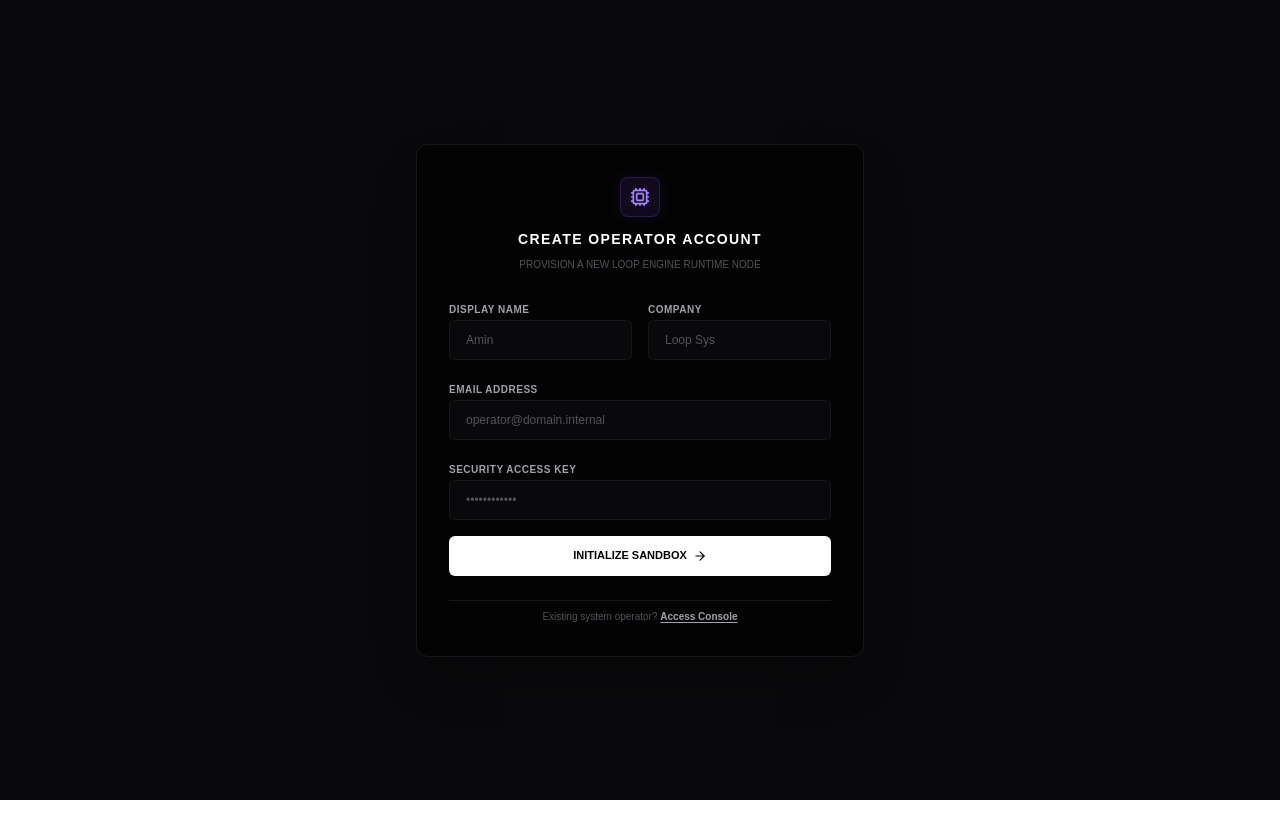
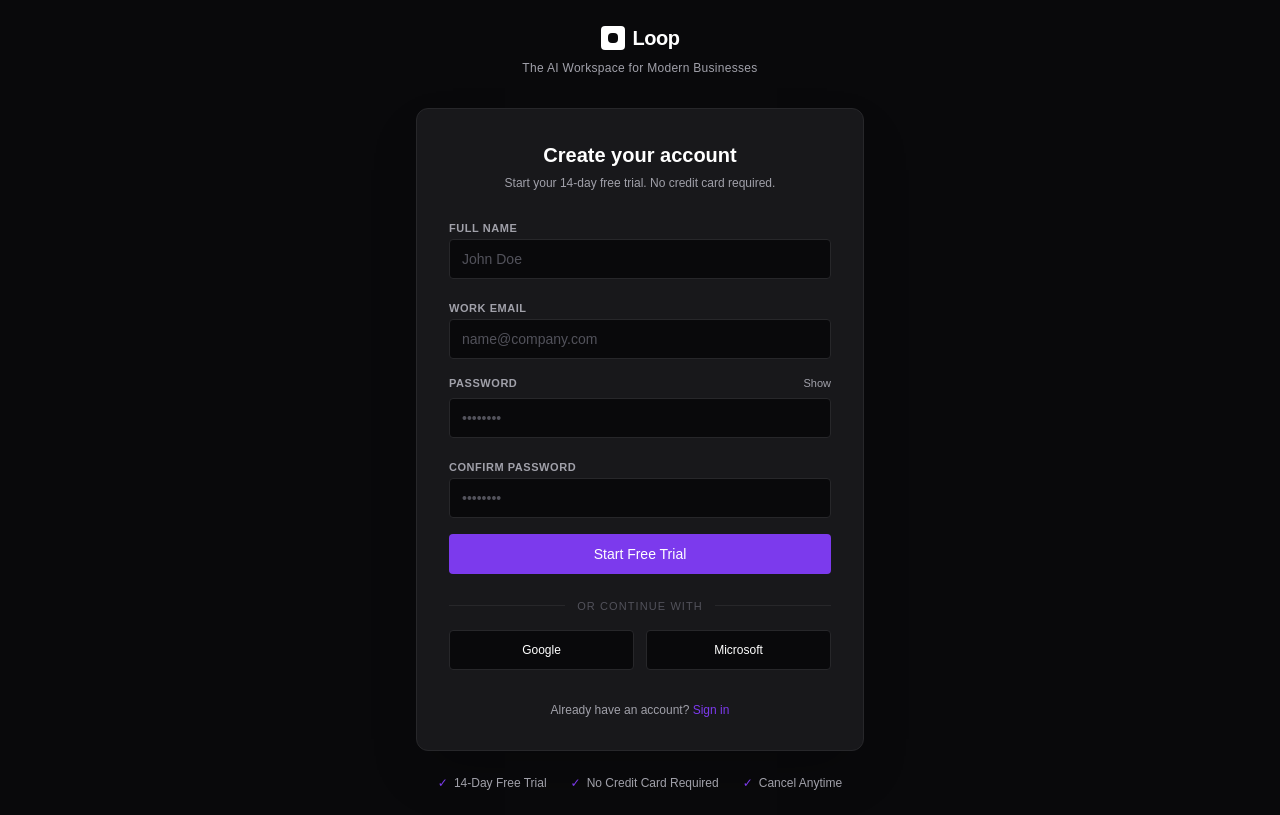
Before and after one commit to aminfxjamal-netizen/loopv1, a Next.js app: page /signup in a window 1280 px wide. Built offline with nearby package versions, Linux system fonts and the light colour scheme.

Commit message:
Design: Implement structured dark-mode enterprise account registration canvas framework for Loop

```diff
--- a/app/signup/page.tsx
+++ b/app/signup/page.tsx
@@ -1,175 +1,244 @@
 'use client';
 
-import { useState } from 'react';
+import { useState, useEffect } from 'react';
+import Link from 'next/link';
 import { useRouter } from 'next/navigation';
-import Link from 'next/link';
-import { supabase } from '@/lib/supabase';
-import { Cpu, ShieldAlert, ArrowRight, Loader2 } from 'lucide-react';
 
-export default function EnhancedSignupPage() {
+export default function LoopSignupPage() {
   const router = useRouter();
+
+  // Form Fields State
+  const [fullName, setFullName] = useState('');
   const [email, setEmail] = useState('');
   const [password, setPassword] = useState('');
-  const [displayName, setDisplayName] = useState('');
-  const [companyName, setCompanyName] = useState('');
-  const [statusLog, setStatusLog] = useState<string | null>(null);
-  const [loading, setLoading] = useState(false);
+  const [confirmPassword, setConfirmPassword] = useState('');
 
-  const handleRegisterPipeline = async (e: React.FormEvent) => {
+  // UI Utilities State
+  const [showPassword, setShowPassword] = useState(false);
+  const [isSubmitting, setIsSubmitting] = useState(false);
+  const [mounted, setMounted] = useState(false);
+  const [errorMessage, setErrorMessage] = useState('');
+
+  // Fade-in on page load trigger
+  useEffect(() => {
+    setMounted(true);
+  }, []);
+
+  // Password Strength Calculator
+  const getPasswordStrength = () => {
+    if (!password) return { label: '', color: 'bg-transparent', width: 'w-0' };
+    if (password.length < 6) return { label: 'Weak', color: 'bg-red-500', width: 'w-1/3' };
+    if (password.length < 10) return { label: 'Medium', color: 'bg-yellow-500', width: 'w-2/3' };
+    return { label: 'Strong', color: 'bg-[#7C3AED]', width: 'w-full' };
+  };
+
+  const strength = getPasswordStrength();
+
+  // Form Submission & Validation Logic
+  const handleSignupSubmit = async (e: React.FormEvent) => {
     e.preventDefault();
-    setLoading(true);
-    setStatusLog('Initializing authentication register packet...');
+    setErrorMessage('');
 
-    try {
-      // 1. Fire registration request to Supabase Auth Handler
-      const { data: authData, error: authError } = await supabase.auth.signUp({
-        email,
-        password,
-        options: {
-          emailRedirectTo: `${window.location.origin}/auth/callback`,
-        },
-      });
-
-      if (authError) throw authError;
-
-      if (authData?.user) {
-        setStatusLog('Auth record verified. Provisioning internal database container with metadata...');
-
-        // 2. Provision the custom user profile with ALL metadata fields
-        const { error: profileError } = await supabase
-          .from('user_profiles')
-          .insert([
-            {
-              user_id: authData.user.id,
-              display_name: displayName,
-              company_name: companyName,
-              plan_tier: 'free',
-              remaining_tokens: 1500000, // Allocating the 1.5M Evaluation Sandbox tokens
-              last_reset_date: new Date().toISOString(),
-            },
-          ]);
-
-        if (profileError) {
-          throw new Error(`Database instantiation failed: ${profileError.message}`);
+    if (!fullName || !email || !password || !confirmPassword) {
+      setErrorMessage('All fields are required.');
+      return;
     }
 
-        setStatusLog('Registration successful. Redirecting to workspace console...');
-        router.push('/dashboard');
+    if (password !== confirmPassword) {
+      setErrorMessage('Passwords do not match.');
+      return;
     }
 
-    } catch (err: any) {
-      setStatusLog(`[REGISTRATION_REJECTION]: ${err.message || 'Handshake failed.'}`);
-    } finally {
-      setLoading(false);
+    if (password.length < 6) {
+      setErrorMessage('Password must be at least 6 characters.');
+      return;
     }
+
+    setIsSubmitting(true);
+
+    // Simulated network processing latency to demonstrate professional loading state
+    setTimeout(() => {
+      setIsSubmitting(false);
+      router.push('/workspace');
+    }, 1500);
   };
 
   return (
-    <div className="min-h-screen bg-[#09090B] text-[#E4E4E7] font-mono flex items-center justify-center p-4 relative selection:bg-violet-500/30">
-      <div className="absolute inset-0 bg-[linear-gradient(to_right,#1f1f1f10_1px,transparent_1px),linear-gradient(to_bottom,#1f1f1f10_1px,transparent_1px)] bg-[size:32px_32px] pointer-events-none" />
-
-      <div className="max-w-md w-full bg-[#030303] border border-[#18181B] rounded-xl p-8 shadow-2xl space-y-6 relative z-10">
-
-        {/* BRAND IDENTITY NODE */}
-        <div className="space-y-2 text-center">
-          <div className="w-10 h-10 bg-violet-500/10 border border-violet-500/20 text-violet-400 rounded-lg flex items-center justify-center mx-auto mb-3 shadow-[0_0_15px_rgba(139,92,246,0.1)]">
-            <Cpu size={20} />
+    <div
+      className={`min-h-screen bg-[#09090B] text-[#FFFFFF] font-sans flex flex-col items-center justify-center p-6 transition-opacity duration-700 ease-out select-none ${
+        mounted ? 'opacity-100' : 'opacity-0'
+      }`}
+    >
+      {/* Logo Section */}
+      <div className="text-center space-y-2 mb-8">
+        <div className="flex items-center justify-center gap-2">
+          <div className="w-6 h-6 rounded bg-[#FFFFFF] flex items-center justify-center">
+            <div className="w-2.5 h-2.5 rounded-sm bg-[#09090B]" />
           </div>
-          <h2 className="text-sm font-black uppercase tracking-widest text-white">Create Operator Account</h2>
-          <p className="text-[10px] text-[#52525B]">PROVISION A NEW LOOP ENGINE RUNTIME NODE</p>
+          <span className="text-xl font-bold tracking-tight text-[#FFFFFF]">Loop</span>
+        </div>
+        <p className="text-xs text-[#A1A1AA] tracking-wide font-medium">
+          The AI Workspace for Modern Businesses
+        </p>
       </div>
 
-        {/* INPUT DISPATCH FORM */}
-        <form onSubmit={handleRegisterPipeline} className="space-y-4">
+      {/* Signup Card */}
+      <div className="w-full max-w-md bg-[#18181B] border border-[#27272A] rounded-xl p-8 shadow-2xl space-y-6">
+        <div className="space-y-1.5 text-center">
+          <h1 className="text-xl font-bold text-[#FFFFFF]">Create your account</h1>
+          <p className="text-xs text-[#A1A1AA]">
+            Start your 14-day free trial. No credit card required.
+          </p>
+        </div>
 
-          <div className="grid grid-cols-2 gap-4">
+        {errorMessage && (
+          <div className="p-3 bg-red-500/10 border border-red-500/20 rounded text-xs text-red-400 font-medium">
+            {errorMessage}
+          </div>
+        )}
+
+        <form onSubmit={handleSignupSubmit} className="space-y-4">
+          {/* Full Name */}
           <div className="space-y-1.5">
-              <label className="text-[10px] uppercase font-bold text-[#A1A1AA] tracking-wider">Display Name</label>
+            <label className="text-[11px] font-semibold text-[#A1A1AA] uppercase tracking-wider">
+              Full Name
+            </label>
             <input
               type="text"
-                required
-                disabled={loading}
-                value={displayName}
-                onChange={(e) => setDisplayName(e.target.value)}
-                placeholder="Amin"
-                className="w-full h-10 bg-[#09090B] border border-[#18181B] focus:border-[#27272A] rounded-md px-4 text-xs outline-none text-white transition placeholder-[#52525B]"
+              value={fullName}
+              onChange={(e) => setFullName(e.target.value)}
+              placeholder="John Doe"
+              className="w-full h-10 px-3 bg-[#09090B] border border-[#27272A] rounded text-sm text-[#FFFFFF] placeholder-[#52525B] focus:outline-none focus:border-[#7C3AED] transition"
+              disabled={isSubmitting}
             />
           </div>
 
+          {/* Work Email */}
           <div className="space-y-1.5">
-              <label className="text-[10px] uppercase font-bold text-[#A1A1AA] tracking-wider">Company</label>
-              <input
-                type="text"
-                required
-                disabled={loading}
-                value={companyName}
-                onChange={(e) => setCompanyName(e.target.value)}
-                placeholder="Loop Sys"
-                className="w-full h-10 bg-[#09090B] border border-[#18181B] focus:border-[#27272A] rounded-md px-4 text-xs outline-none text-white transition placeholder-[#52525B]"
-              />
-            </div>
-          </div>
-
-          <div className="space-y-1.5">
-            <label className="text-[10px] uppercase font-bold text-[#A1A1AA] tracking-wider">Email Address</label>
+            <label className="text-[11px] font-semibold text-[#A1A1AA] uppercase tracking-wider">
+              Work Email
+            </label>
             <input
               type="email"
-              required
-              disabled={loading}
               value={email}
               onChange={(e) => setEmail(e.target.value)}
-              placeholder="operator@domain.internal"
-              className="w-full h-10 bg-[#09090B] border border-[#18181B] focus:border-[#27272A] rounded-md px-4 text-xs outline-none text-white transition placeholder-[#52525B]"
+              placeholder="name@company.com"
+              className="w-full h-10 px-3 bg-[#09090B] border border-[#27272A] rounded text-sm text-[#FFFFFF] placeholder-[#52525B] focus:outline-none focus:border-[#7C3AED] transition"
+              disabled={isSubmitting}
             />
           </div>
 
-          <div className="space-y-1.5">
-            <label className="text-[10px] uppercase font-bold text-[#A1A1AA] tracking-wider">Security Access Key</label>
+          {/* Password */}
+          <div className="space-y-1.5 relative">
+            <div className="flex items-center justify-between">
+              <label className="text-[11px] font-semibold text-[#A1A1AA] uppercase tracking-wider">
+                Password
+              </label>
+              <button
+                type="button"
+                onClick={() => setShowPassword(!showPassword)}
+                className="text-[11px] font-medium text-[#A1A1AA] hover:text-[#FFFFFF] transition focus:outline-none"
+              >
+                {showPassword ? 'Hide' : 'Show'}
+              </button>
+            </div>
             <input
-              type="password"
-              required
-              disabled={loading}
+              type={showPassword ? 'text' : 'password'}
               value={password}
               onChange={(e) => setPassword(e.target.value)}
-              placeholder="••••••••••••"
-              className="w-full h-10 bg-[#09090B] border border-[#18181B] focus:border-[#27272A] rounded-md px-4 text-xs outline-none text-white transition placeholder-[#52525B]"
+              placeholder="••••••••"
+              className="w-full h-10 px-3 bg-[#09090B] border border-[#27272A] rounded text-sm text-[#FFFFFF] placeholder-[#52525B] focus:outline-none focus:border-[#7C3AED] transition"
+              disabled={isSubmitting}
+            />
+
+            {/* Password Strength Indicator */}
+            {password && (
+              <div className="pt-2 space-y-1">
+                <div className="w-full h-1 bg-[#09090B] rounded-full overflow-hidden">
+                  <div className={`h-full ${strength.color} ${strength.width} transition-all duration-300`} />
+                </div>
+                <div className="text-[10px] text-right text-[#A1A1AA] font-medium">
+                  Password Strength: <span className="text-[#FFFFFF]">{strength.label}</span>
+                </div>
+              </div>
+            )}
+          </div>
+
+          {/* Confirm Password */}
+          <div className="space-y-1.5">
+            <label className="text-[11px] font-semibold text-[#A1A1AA] uppercase tracking-wider">
+              Confirm Password
+            </label>
+            <input
+              type={showPassword ? 'text' : 'password'}
+              value={confirmPassword}
+              onChange={(e) => setConfirmPassword(e.target.value)}
+              placeholder="••••••••"
+              className="w-full h-10 px-3 bg-[#09090B] border border-[#27272A] rounded text-sm text-[#FFFFFF] placeholder-[#52525B] focus:outline-none focus:border-[#7C3AED] transition"
+              disabled={isSubmitting}
             />
           </div>
 
+          {/* Primary CTA */}
           <button
             type="submit"
-            disabled={loading}
-            className="w-full h-10 bg-white hover:bg-[#E4E4E7] text-black text-[11px] font-black uppercase rounded-md transition flex items-center justify-center gap-1.5 disabled:opacity-40 cursor-pointer mt-2"
+            disabled={isSubmitting}
+            className="w-full h-10 mt-2 bg-[#7C3AED] hover:bg-[#8B5CF6] text-[#FFFFFF] text-sm font-medium rounded transition active:scale-[0.99] flex items-center justify-center focus:outline-none disabled:opacity-50 disabled:cursor-not-allowed disabled:active:scale-100"
           >
-            {loading ? (
-              <Loader2 size={14} className="animate-spin" />
+            {isSubmitting ? (
+              <svg className="animate-spin h-5 w-5 text-white" fill="none" viewBox="0 0 24 24">
+                <circle className="opacity-25" cx="12" cy="12" r="10" stroke="currentColor" strokeWidth="4" />
+                <path className="opacity-75" fill="currentColor" d="M4 12a8 8 0 018-8V0C5.373 0 0 5.373 0 12h4zm2 5.291A7.962 7.962 0 014 12H0c0 3.042 1.135 5.824 3 7.938l3-2.647z" />
+              </svg>
             ) : (
-              <>
-                Initialize Sandbox
-                <ArrowRight size={14} />
-              </>
+              'Start Free Trial'
             )}
           </button>
         </form>
 
-        {/* FEEDBACK MONITOR CONSOLE */}
-        {statusLog && (
-          <div className="bg-[#09090B] border border-[#18181B] p-3 rounded-md text-[10px] text-[#A1A1AA] flex items-start gap-2 animate-fadeIn">
-            <ShieldAlert size={14} className="text-violet-400 flex-shrink-0 mt-0.5" />
-            <p className="leading-relaxed font-mono">{statusLog}</p>
-          </div>
-        )}
-
-        {/* ROUTING FOOTNOTE */}
-        <div className="text-center pt-2 border-t border-[#18181B]">
-          <p className="text-[10px] text-[#52525B]">
-            Existing system operator?{' '}
-            <Link href="/login" className="text-[#A1A1AA] hover:text-white underline underline-offset-2 transition font-bold">
-              Access Console
-            </Link>
-          </p>
+        {/* Alternative Sign Up Divider */}
+        <div className="flex items-center my-4 text-[11px] text-[#52525B] font-medium uppercase tracking-widest">
+          <div className="flex-1 h-[1px] bg-[#27272A]" />
+          <span className="px-3">or continue with</span>
+          <div className="flex-1 h-[1px] bg-[#27272A]" />
         </div>
 
+        {/* Third-Party Authentication Providers */}
+        <div className="grid grid-cols-2 gap-3">
+          <button
+            type="button"
+            className="h-10 border border-[#27272A] bg-[#09090B] hover:border-[#52525B] text-xs font-medium rounded transition flex items-center justify-center gap-2 focus:outline-none"
+          >
+            Google
+          </button>
+          <button
+            type="button"
+            className="h-10 border border-[#27272A] bg-[#09090B] hover:border-[#52525B] text-xs font-medium rounded transition flex items-center justify-center gap-2 focus:outline-none"
+          >
+            Microsoft
+          </button>
+        </div>
+
+        {/* Login Link */}
+        <div className="text-center text-xs text-[#A1A1AA] pt-2">
+          Already have an account?{' '}
+          <Link href="/login" className="text-[#7C3AED] hover:text-[#8B5CF6] font-medium transition">
+            Sign in
+          </Link>
+        </div>
+      </div>
+
+      {/* Trust Section */}
+      <div className="mt-6 flex flex-wrap justify-center gap-x-6 gap-y-2 text-xs text-[#A1A1AA] font-medium">
+        <div className="flex items-center gap-1.5">
+          <span className="text-[#7C3AED]">✓</span> 14-Day Free Trial
+        </div>
+        <div className="flex items-center gap-1.5">
+          <span className="text-[#7C3AED]">✓</span> No Credit Card Required
+        </div>
+        <div className="flex items-center gap-1.5">
+          <span className="text-[#7C3AED]">✓</span> Cancel Anytime
+        </div>
       </div>
     </div>
   );
```
Lines whose indentation alone changed are shown as unchanged.
